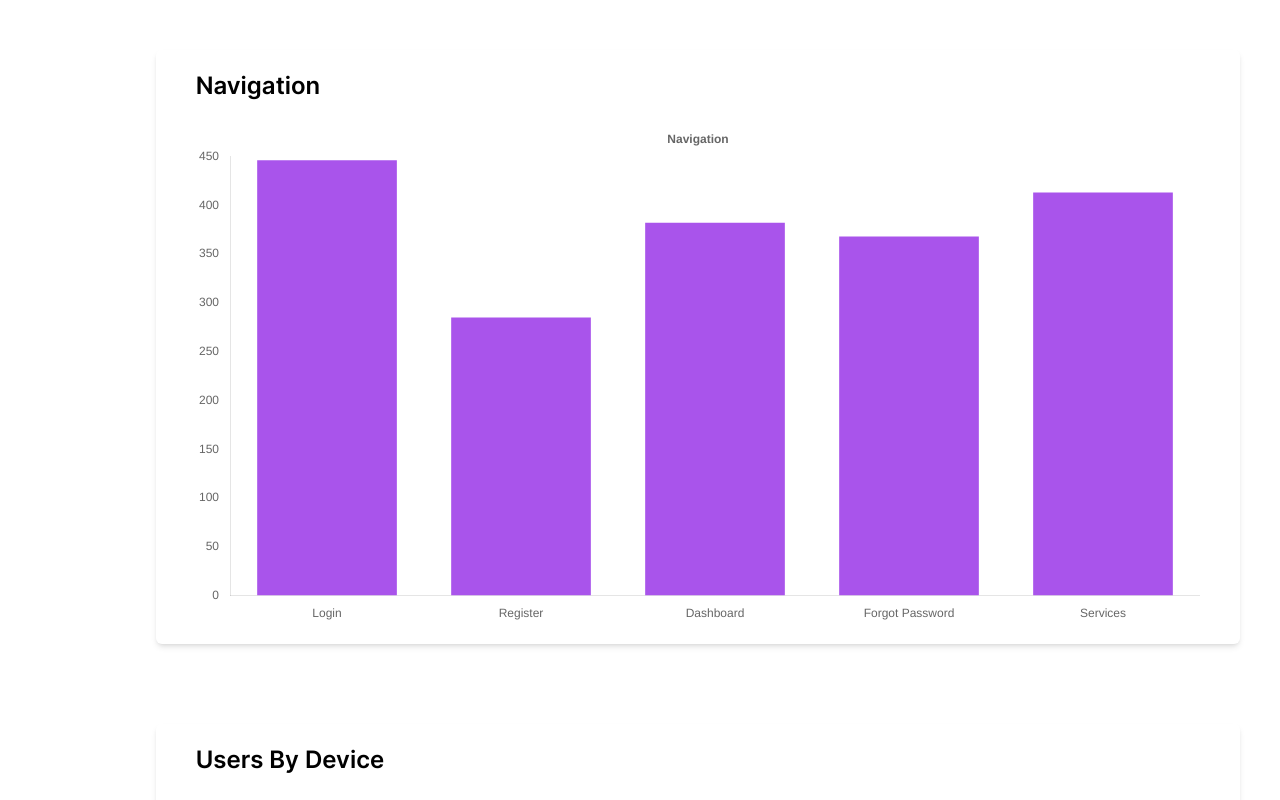
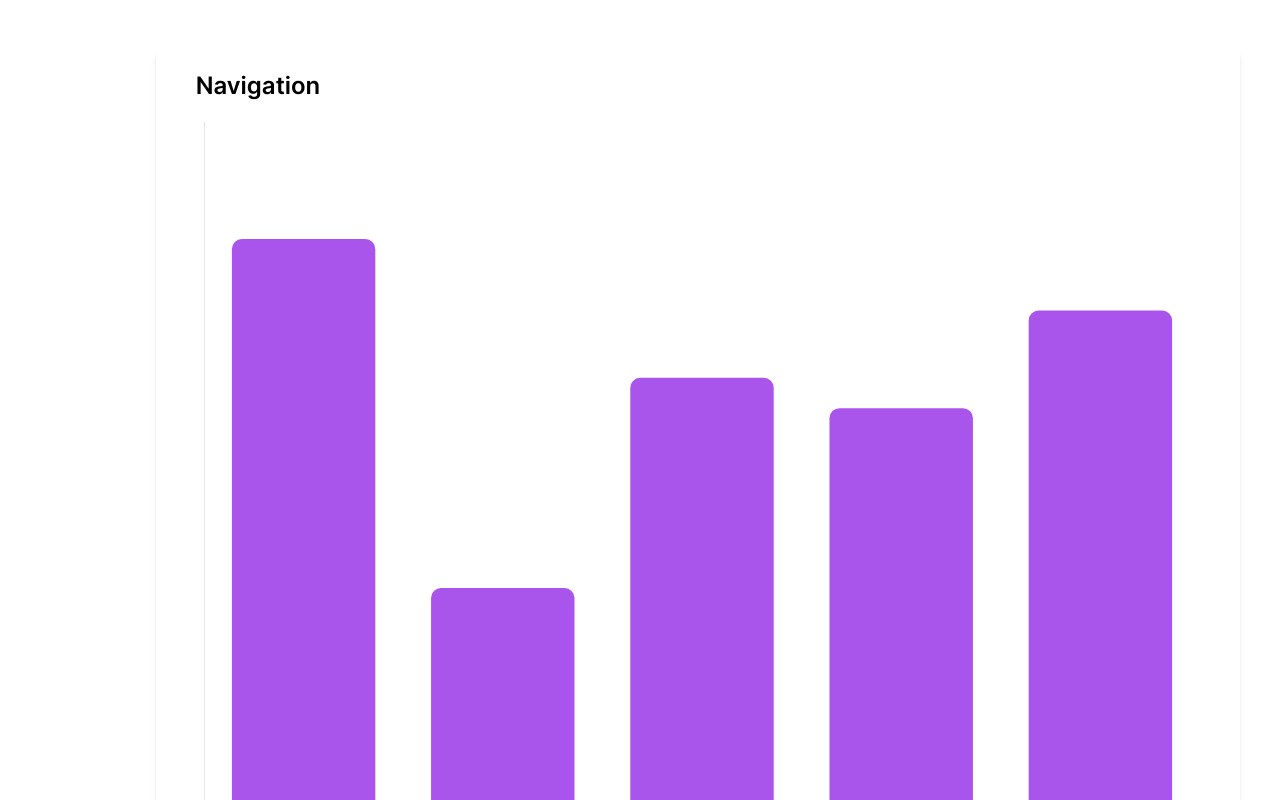
Before and after one commit to chizidotdev/solid-octo-eureka, a Next.js app: page /dashboard in a window 1280 px wide. Shown: the part 4120-4920 px from the top of the page. Built offline with nearby package versions, Linux system fonts and the light colour scheme.

Commit message:
fix: modify navigation data and style chart

```diff
--- a/src/module/analytics/components/navigation.tsx
+++ b/src/module/analytics/components/navigation.tsx
@@ -10,6 +10,7 @@ export const data: ChartData<"bar", number[], string> = {
       data: [446, 285, 382, 368, 413],
       borderColor: "rgb(255, 99, 132)",
       backgroundColor: "#A954EB",
+      borderRadius: 10,
     },
   ],
 };
@@ -21,15 +22,18 @@ export function Navigation() {
         responsive: true,
         plugins: {
           legend: { display: false },
-          title: {
-            display: true,
-            text: "Navigation",
-          },
+          title: { display: false },
         },
         scales: {
           x: { grid: { display: false } },
-          y: { grid: { display: false } },
+          y: {
+            grid: { display: false },
+            ticks: { display: false, stepSize: 50 },
+            min: 50,
+            max: 500,
+          },
         },
+        aspectRatio: 1,
       }}
       data={data}
     />
```
